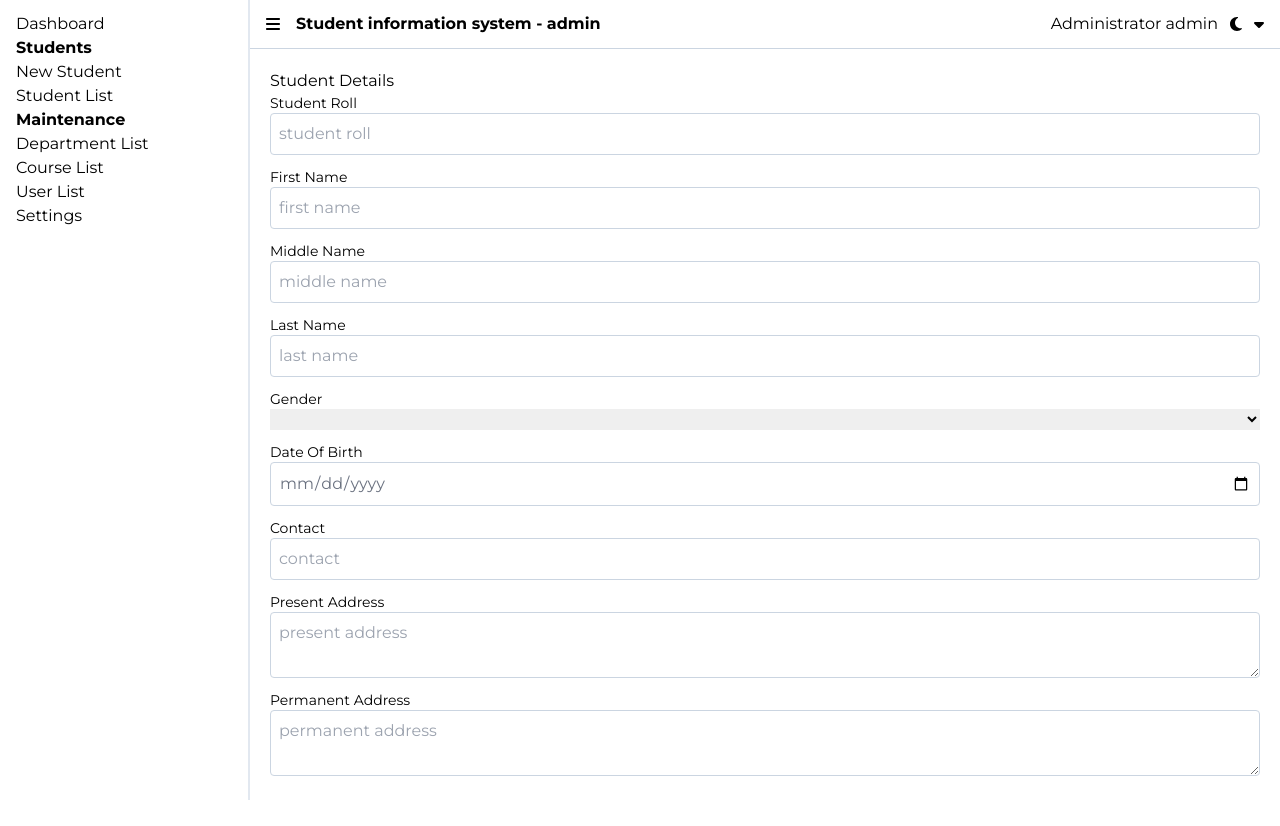
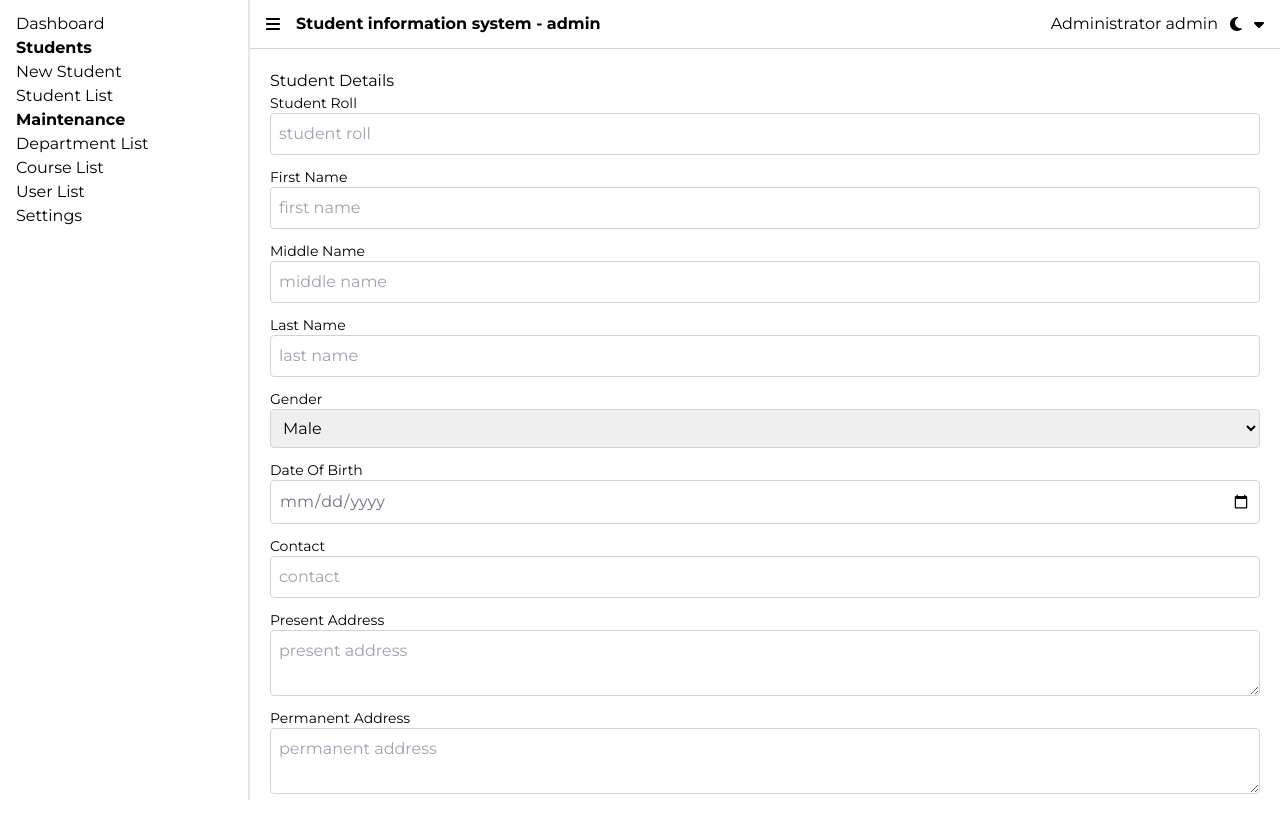
Before and after one commit to Mark-Alexis-Posadas/student-information-system, a React (Vite) app in the folder client/: page /add-student in a window 1280 px wide. Built offline with nearby package versions, Linux system fonts and the light colour scheme.

Commit message:
added toggleslice

```diff
--- a/client/src/components/Forms/Select/index.tsx
+++ b/client/src/components/Forms/Select/index.tsx
@@ -2,8 +2,9 @@ import React from "react";
 
 export const Select: React.FC = () => {
   return (
-    <select name="" id="">
-      <option value=""></option>
+    <select name="" id="" className="border border-slate-300 p-2 rounded">
+      <option value="Male">Male</option>
+      <option value="Female">Female</option>
     </select>
   );
 };
--- a/client/src/components/Navbar/index.tsx
+++ b/client/src/components/Navbar/index.tsx
@@ -1,6 +1,7 @@
 import React from "react";
 import { FontAwesomeIcon } from "@fortawesome/react-fontawesome";
 import { faBars, faCaretDown, faMoon } from "@fortawesome/free-solid-svg-icons";
+
 const Navbar: React.FC = () => {
   return (
     <nav className="bg-white p-3 px-4 montserrat border-b border-slate-300">
--- /dev/null
+++ b/client/src/reducers/toggleSlice.ts
@@ -0,0 +1,18 @@
+import { createSlice } from "@reduxjs/toolkit";
+
+const initialState = {
+  isToggle: false,
+};
+export const toggleSlice = createSlice({
+  name: "toggleSlice",
+  initialState,
+  reducers: {
+    setIsToggle: (state) => {
+      state.isToggle = !state.isToggle;
+    },
+  },
+});
+
+export const { setIsToggle } = toggleSlice.actions;
+
+export default toggleSlice.reducer;
```
